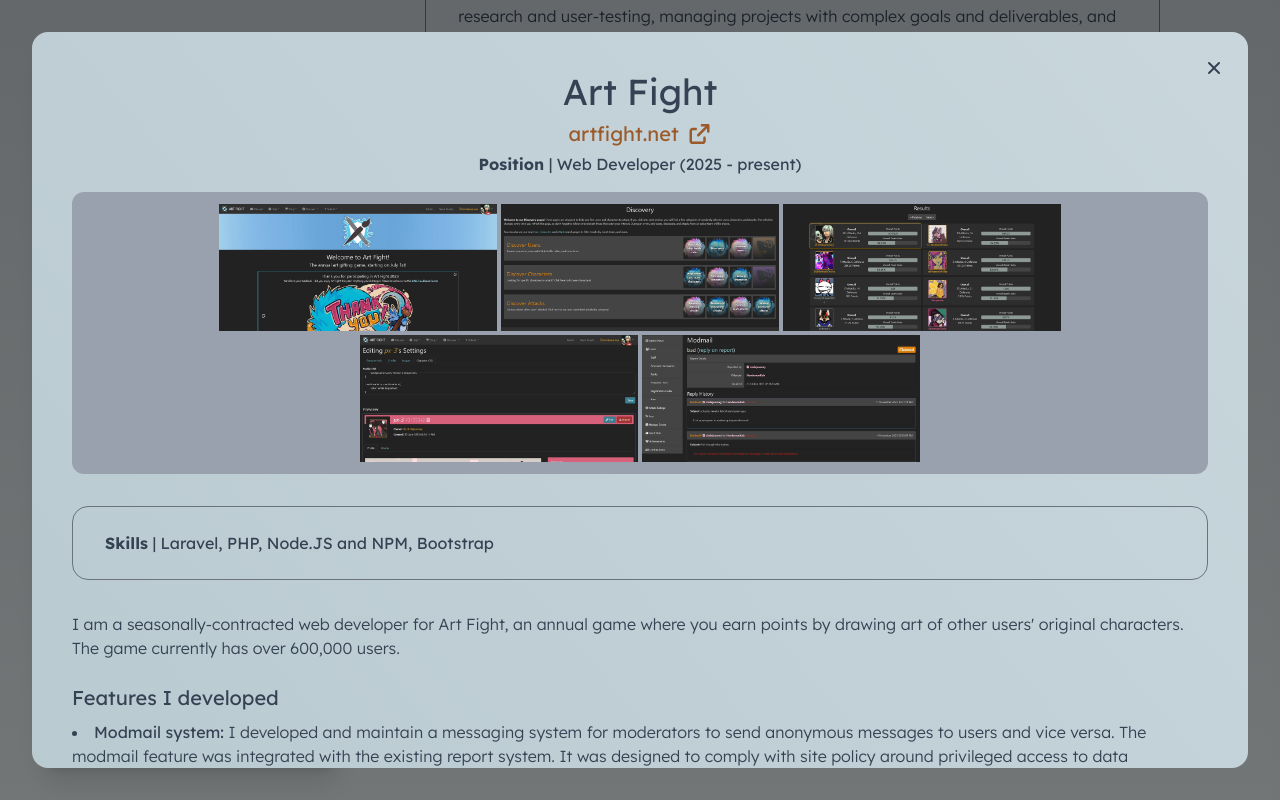
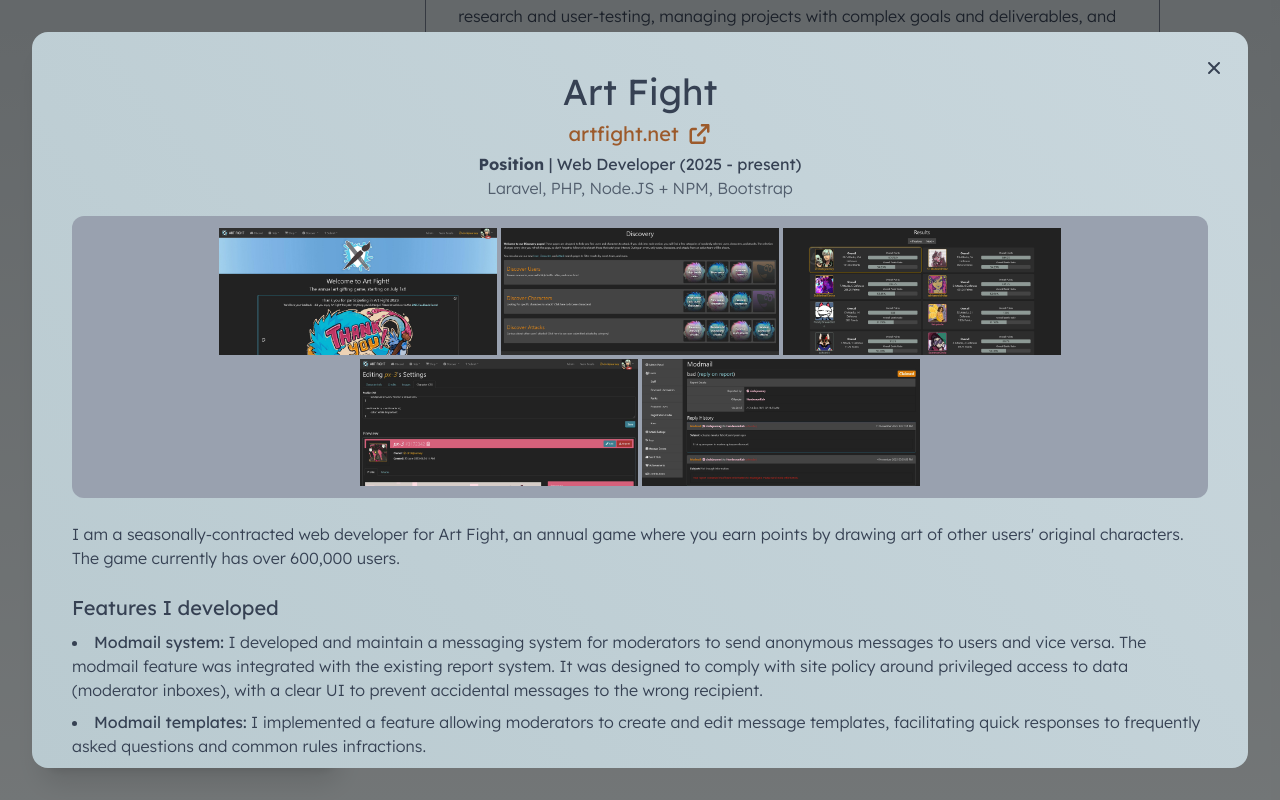
Before and after one commit to circlejourney/web-portfolio, a Next.js app: page / in a window 1280 px wide. Both pictures are taken after a click on the link 792 px from the left and 399 px from the top of the page. Built offline with nearby package versions, Linux system fonts and the light colour scheme.

Commit message:
Add skills to panels

```diff
--- a/src/app/page.tsx
+++ b/src/app/page.tsx
@@ -82,9 +82,9 @@ export default function Home() {
               </p>
 
               <BorderCard>
-                <p className="text-2xl">
+                <h3 className="text-2xl">
                   Skills
-                </p>
+                </h3>
 
                 <ul className="list-disc list-inside font-light">
                   <li>
--- a/src/components/ProjectPanel.tsx
+++ b/src/components/ProjectPanel.tsx
@@ -27,18 +27,17 @@ export default function ProjectPanel({project, setProject}: {
                     <FontAwesomeIcon icon={faArrowUpRightFromSquare} className="ms-2"/>
                 </a>
                 </div>
-                <div className="mb-2">
+                <div>
                     <InlineHeaderContent header="Position">{project.position}</InlineHeaderContent>
+                </div>
+                <div className="font-light opacity-80">
+                    {project.skills}
                 </div>
             </div>
 
-            <div className="text-center">
+            <div className="text-center mb-4">
                 <Gallery images={project.gallery} />
             </div>
-
-            <BorderCard>
-                <InlineHeaderContent header="Skills">{project.skills}</InlineHeaderContent>
-            </BorderCard>
 
             <div className="font-light mt-6">
                 {project.description}
--- a/src/data/projectList.tsx
+++ b/src/data/projectList.tsx
@@ -23,7 +23,7 @@ const projectList = [
             alt: ""
         }],
         position: "Web Developer (2025 - present)",
-        skills: "Laravel, PHP, Node.JS and NPM, Bootstrap",
+        skills: "Laravel, PHP, Node.JS + NPM, Bootstrap",
         short_description: "An annual online game where players draw art for others to earn points, with over 600,000 users.",
         description: (<>
             <p>
@@ -66,7 +66,7 @@ const projectList = [
                 alt: ""
         }],
         position: "Full-Stack Developer (2024 - present)",
-        skills: "Laravel, PHP, SASS, Node.JS and NPM with Vite package manager, Bootstrap",
+        skills: "Laravel, PHP, SASS, Node.JS + NPM + Vite, Bootstrap",
         short_description: "A game website centred around breeding, trading, customising, and questing with a coop of chickens.",
         description: (<>
             <p>I&apos;m the founder and full stack developer of ChickenPet, a game website centred around breeding, trading, customising, and going on adventures with chickens.</p>
```
